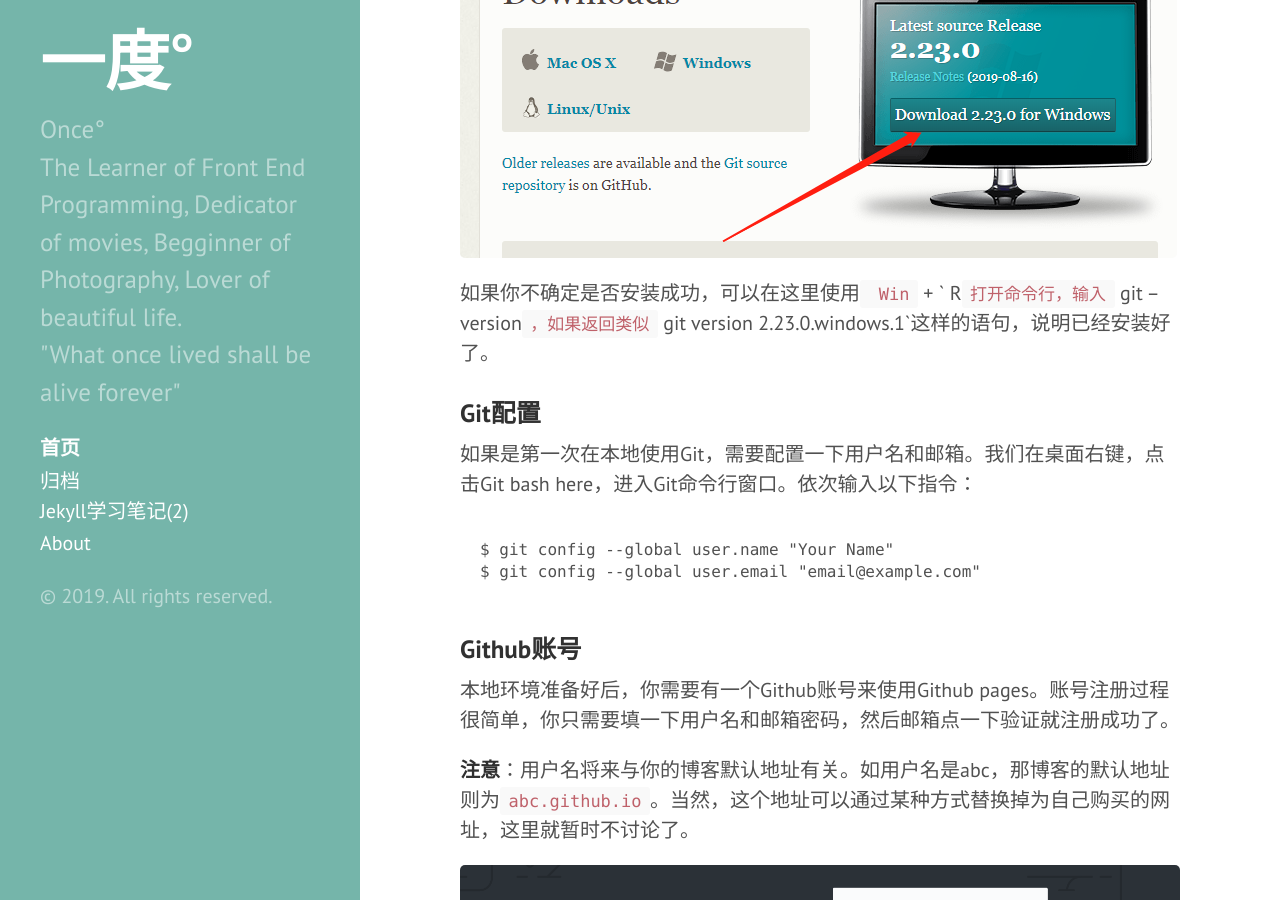
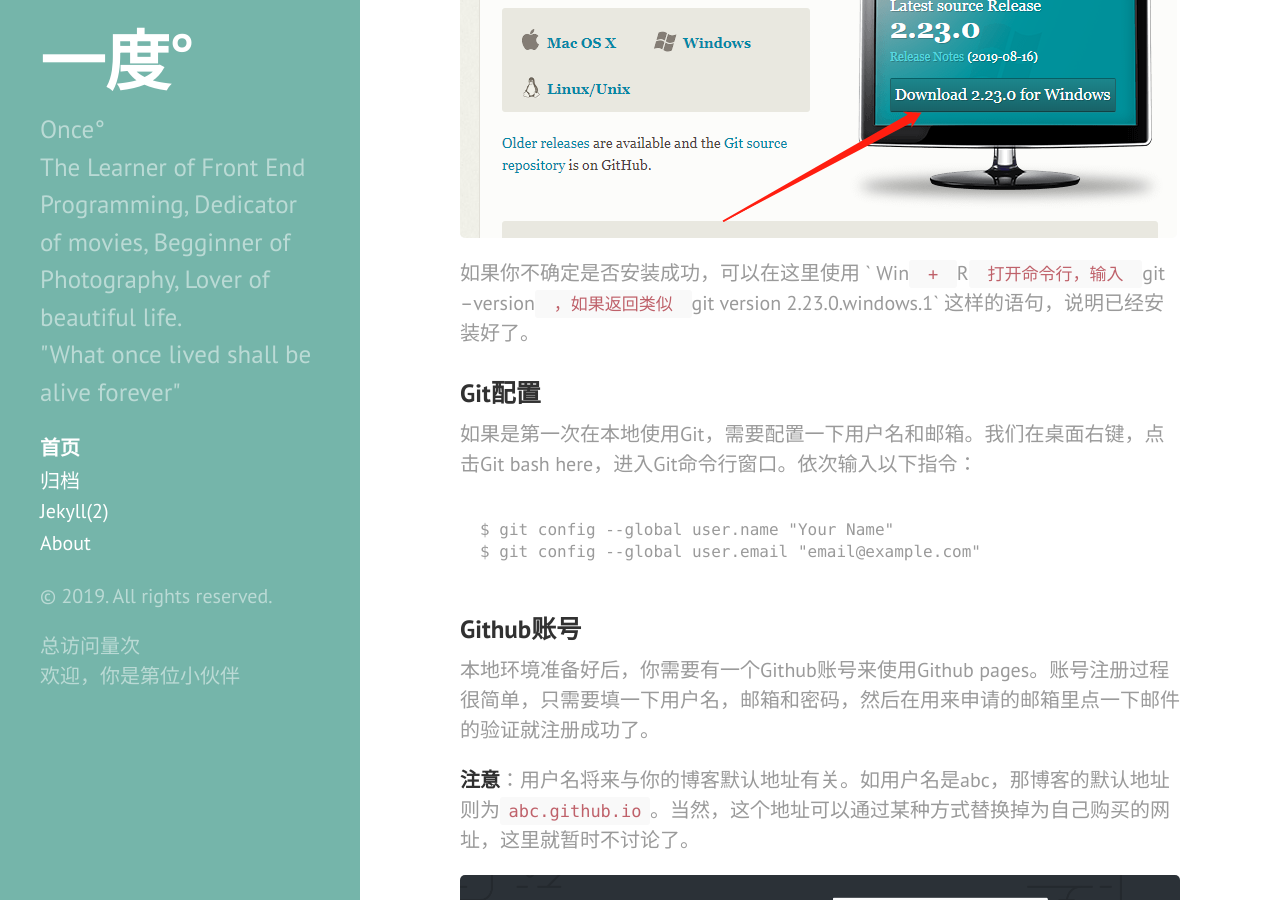
Before and after one commit to HawkeW/HawkeW.github.io, a Jekyll site: the page built from _posts/2019-10-29-start-a-blog-with-Jekyll-github-pages-Git.markdown, in a window 1280 px wide and 900 px high, scrolled down 762 px. Built offline with Jekyll 4.4.1, drawn with Linux system fonts in a browser that asks for light colours; comment, search, counter and statistics services are not loaded.

Commit message:
增加访问量显示

```diff
--- a/_includes/head.html
+++ b/_includes/head.html
@@ -2,7 +2,7 @@
   <link href="http://gmpg.org/xfn/11" rel="profile">
   <meta http-equiv="X-UA-Compatible" content="IE=edge">
   <meta http-equiv="content-type" content="text/html; charset=utf-8">
-
+  <script async src="//busuanzi.ibruce.info/busuanzi/2.3/busuanzi.pure.mini.js"></script>
   <!-- Enable responsiveness on mobile devices-->
   <meta name="viewport" content="width=device-width, initial-scale=1.0, maximum-scale=1">
 
--- a/_includes/sidebar.html
+++ b/_includes/sidebar.html
@@ -37,5 +37,9 @@
     </nav>
 
     <p>&copy; {{ site.time | date: '%Y' }}. All rights reserved.</p>
+    <span id="busuanzi_container_site_pv">总访问量<span id="busuanzi_value_site_pv"></span>次</span>
+    <br /><span id="busuanzi_container_site_uv">
+      欢迎，你是第<span id="busuanzi_value_site_uv"></span>位小伙伴
+    </span>
   </div>
 </div>
--- a/_layouts/category_index.html
+++ b/_layouts/category_index.html
@@ -7,7 +7,7 @@
 	　　{% for post in site.categories.[page.category] %}
 	　　　　<li class="card blog-item" data-category="{{post.category}}">
 				<div class="card-content">
-					<div class="card-title"><a href="/blog{{ post.url }}">{{ post.title }}</a></div>
+					<div class="card-title"><a href="{{ post.url }}">{{ post.title }}</a></div>
 				  	<p class="excerpt">{{ post.excerpt | remove: '<p>' | remove: '</p>' }}</p>
 					  <p>{{ post.date | date: "%Y年%m月%d日" }}</p>
 				</div>
--- a/_layouts/post.html
+++ b/_layouts/post.html
@@ -4,7 +4,8 @@
 
 <div class="post">
   <h1 class="post-title">{{ page.title }}</h1>
-  <span class="post-date">{{ page.date | date_to_string }}</span>
+  <span class="post-date">{{ page.date | date_to_string }} <span style="margin-left:5rem;"> views:<span id="busuanzi_value_page_pv"></span></span>
+
   {{ content }}
 </div>
 
--- a/_posts/2019-10-28-start-a-blog-with-Jekyll-github-pages-Jekyll.markdown
+++ b/_posts/2019-10-28-start-a-blog-with-Jekyll-github-pages-Jekyll.markdown
@@ -2,7 +2,7 @@
 layout: post
 title:  "如何使用Jekyll+Github pages 快速搭建个人博客？(Jekyll篇)"
 date:   2019-10-28 12:04:00 +0800
-categories: Jekyll学习笔记
+categories: Jekyll
 excerpt: 在互联网有一个完全自己合法操控的地址，想干嘛就干嘛 ，果然还是很酷呀……
 typora-root-url: ..
 ---
--- a/_posts/2019-10-29-start-a-blog-with-Jekyll-github-pages-Git.markdown
+++ b/_posts/2019-10-29-start-a-blog-with-Jekyll-github-pages-Git.markdown
@@ -2,7 +2,7 @@
 layout: post
 title:  "如何使用Jekyll+Github pages 快速搭建个人博客？(Git篇)"
 date:   2019-10-29 14:30:00 +0800
-categories: Jekyll学习笔记
+categories: Jekyll
 excerpt: Github pages使用方法
 typora-root-url: ..
 ---
@@ -23,7 +23,7 @@
 
 ![Git-download](/images/01-JekyllBlog/Git-download.png)
 
-如果你不确定是否安装成功，可以在这里使用` Win` + ` R`打开命令行，输入` git --version`，如果返回类似` git version  2.23.0.windows.1`这样的语句，说明已经安装好了。
+如果你不确定是否安装成功，可以在这里使用 ` Win` + ` R` 打开命令行，输入 ` git --version` ，如果返回类似 ` git version  2.23.0.windows.1` 这样的语句，说明已经安装好了。
 
 ### Git配置
 
@@ -36,7 +36,7 @@
 
 ### Github账号
 
-本地环境准备好后，你需要有一个Github账号来使用Github pages。账号注册过程很简单，你只需要填一下用户名和邮箱密码，然后邮箱点一下验证就注册成功了。
+本地环境准备好后，你需要有一个Github账号来使用Github pages。账号注册过程很简单，只需要填一下用户名，邮箱和密码，然后在用来申请的邮箱里点一下邮件的验证就注册成功了。
 
 **注意**：用户名将来与你的博客默认地址有关。如用户名是abc，那博客的默认地址则为`abc.github.io`。当然，这个地址可以通过某种方式替换掉为自己购买的网址，这里就暂时不讨论了。
 
```
